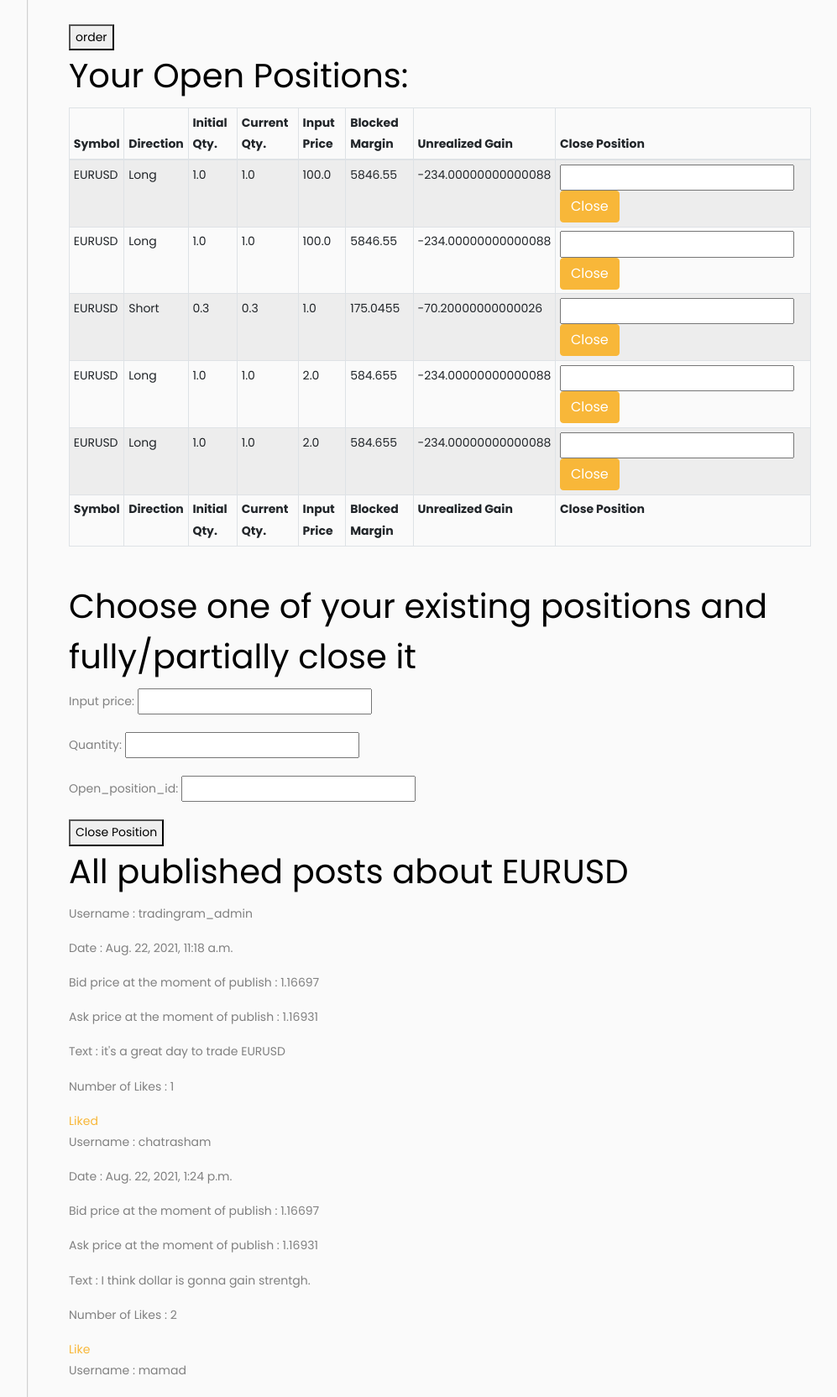
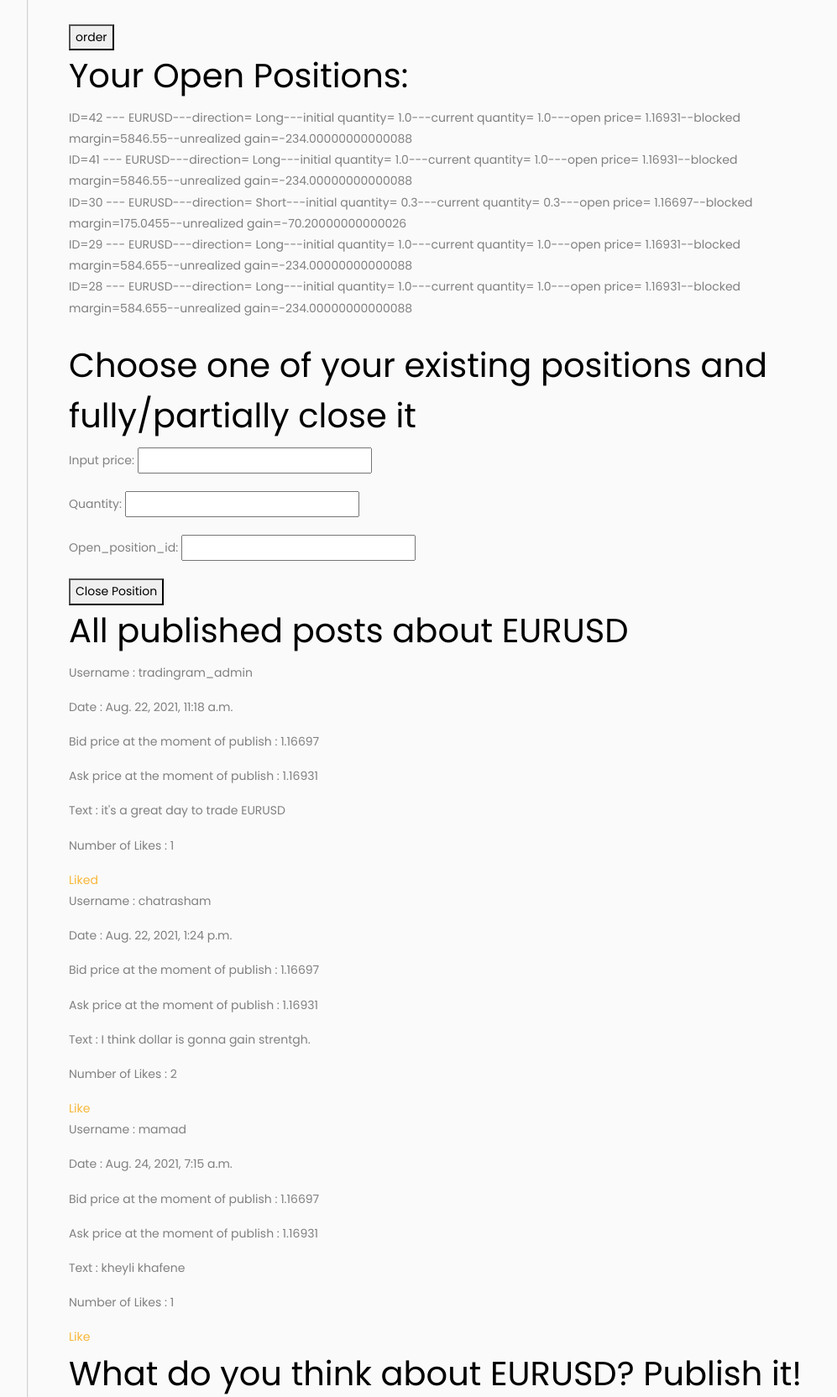
Before and after one commit to aminizadyar/tradingram, a Django app: a page that uses templates/paper_trade/ticker_page.html in a window 1280 px wide. Shown: the part 1264-2928 px from the top of the page at 84% size, without its empty margins (266-1263 px from the left). Run offline with Django 3.2, Linux system fonts and the light colour scheme; a user stored in the database is signed in; data comes from the database, SQL or seed files in the repository; both versions use the stored data as it was after the commit; some libraries are stand-ins or nearby versions.

Commit message:
forms ticker_page solved signal text problem solved ticker page got neat

```diff
--- a/paper_trade/views.py
+++ b/paper_trade/views.py
@@ -44,7 +44,7 @@ def symbol_page(request, symbol):
                 open_order.stop_loss = order_open_position_form.cleaned_data['stop_loss']
                 open_order.symbol = symbol_of_interest
                 open_order.user = request.user
-                open_order.signal = order_open_position_form.cleaned_data['signal_text']
+                open_order.signal_text = order_open_position_form.cleaned_data['signal_text']
                 open_order.save()
                 state_open_order_status = open_order_match_engine(open_order)
             order_close_position_form = OrderClosePositionForm(prefix='close_order')
--- a/templates/paper_trade/ticker_page.html
+++ b/templates/paper_trade/ticker_page.html
@@ -1,15 +1,12 @@
 {% extends 'base2.html' %}
 {% load static %}
-{% load crispy_forms_filters %}
+
 
 {% block title %}
     {{ ticker.name }}
 {% endblock %}
 
-{% block extra_head %}
-    <script src="https://cdn.datatables.net/1.10.25/js/jquery.dataTables.min.js"></script>
-    <link href="https://cdn.datatables.net/1.10.25/css/jquery.dataTables.min.css" rel="stylesheet">
-{% endblock %}
+
 
 {% block content %}
     <div>
@@ -43,48 +40,11 @@
         <h1>
             Your Open Positions:
         </h1>
-        <!-- Open Positions Table-->
-    <table id="tableOpenPositions" class="table table-striped table-hover table-bordered table-sm" cellspacing="0" width="90%">
-        <thead>
-        <tr>
-            <th class="th-sm">Symbol</th>
-            <th class="th-sm">Direction</th>
-            <th class="th-sm">Initial Qty.</th>
-            <th class="th-sm">Current Qty.</th>
-            <th class="th-sm">Input Price</th>
-            <th class="th-sm">Blocked Margin</th>
-            <th class="th-sm">Unrealized Gain</th>
-            <th class="th-sm">Close Position</th>
-        </tr>
-        </thead>
-        <tbody>
-        {% for open_position in open_positions %}
-            <tr>
-                <td>{{ open_position.symbol }}</td>
-                <td>{{ open_position.get_direction_display }}</td>
-                <td>{{ open_position.initial_quantity }}</td>
-                <td>{{ open_position.current_quantity }}</td>
-                <td>{{ open_position.input_price }}</td>
-                <td>{{ open_position.blocked_margin }}</td>
-                <td>{{ open_position.unrealized_gain }}</td>
-                <td><form id="close_position_{{ open_position.id }}">{% csrf_token %}<input type="number"><button class="btn btn-primary close_position_button" type="submit">Close</button></form></td>
-            </tr>
-        {% endfor %}
 
-        </tbody>
-        <tfoot>
-        <tr>
-            <th>Symbol</th>
-            <th>Direction</th>
-            <th>Initial Qty.</th>
-            <th>Current Qty.</th>
-            <th>Input Price</th>
-            <th>Blocked Margin</th>
-            <th>Unrealized Gain</th>
-            <th>Close Position</th>
-        </tr>
-        </tfoot>
-    </table>
+    {% for open_position in open_positions %}
+    {{ open_position }}
+        <br>
+    {% endfor %}
 
         <br>
         <h1>
```
Also changed, not shown: db.sqlite3.
